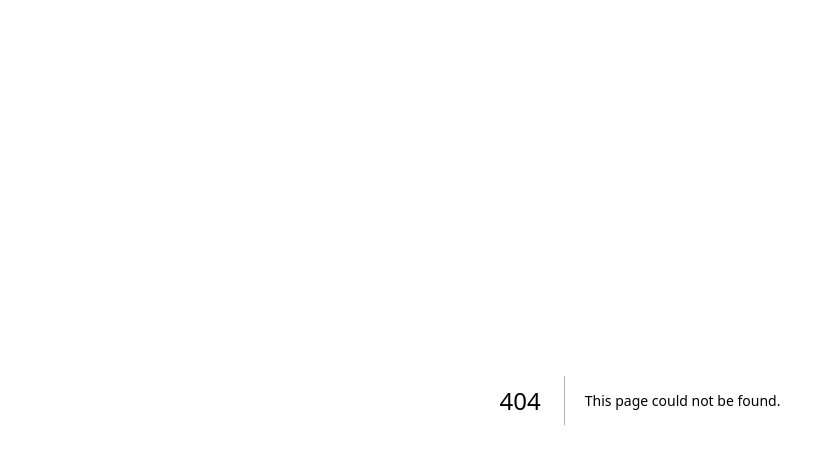
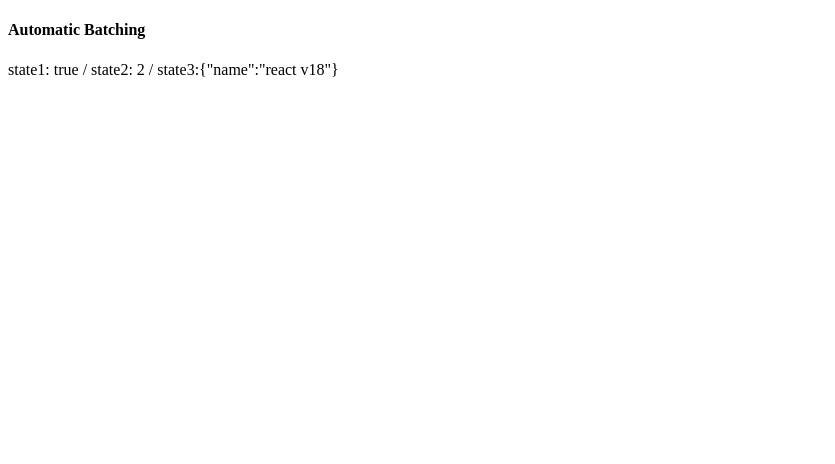
Before and after one commit to cra2ycoder/cra2ycoder-dev-labx, a Next.js app in the folder @reactjs/: page /v18 in a window 1280 px wide. Before the commit this address had no page. Shown: the top 464 px of the page, without its empty margins (0-835 px from the left). Built offline with nearby package versions, Linux system fonts and the light colour scheme.

Commit message:
Automatic Batching test example added

```diff
--- /dev/null
+++ b/@reactjs/pages/v18.tsx
@@ -0,0 +1,12 @@
+import React from 'react'
+import AutomaticBatching from '@/v18/AutomaticBatching'
+
+function v18() {
+  return (
+    <div>
+      <AutomaticBatching />
+    </div>
+  )
+}
+
+export default v18
--- /dev/null
+++ b/@reactjs/src/v18/AutomaticBatching.tsx
@@ -0,0 +1,58 @@
+import React, { useEffect, useState } from 'react'
+
+function AutomaticBatching() {
+  /**
+   * @here
+   * we are declaring multiple states here
+   *
+   * problem expected is:
+   * every state updated is re-renders multiple times
+   *
+   * below are the sample states
+   */
+  const [state1, setState1] = useState(false)
+  const [state2, setState2] = useState(1)
+  const [state3, setState3] = useState({ name: '' })
+
+  useEffect(() => {
+    setTimeout(() => {
+      /**
+       * solution is:
+       * React v18 comes with Automatic Batching feature as OOTB
+       * this prevents multiple rendering the component for every state change
+       *
+       * below 3 setState required to be rendered at one time
+       * so, re-rendering process will be initiated only after 3 states got updated
+       *
+       */
+      setState1(true) // react < v18: 1st time re-render, but > v18 it doesn't
+      console.log('1st state update initiated...!')
+
+      setState2(2) // react < v18: 2nd time re-render, but > v18 it doesn't
+      console.log('2nd state update initiated...!')
+
+      setState3({ name: 'react v18' }) // react < v18: 3rd time re-render, but > v18 it doesn't
+      console.log('3rd state update initiated...!')
+
+      /**
+       * @description
+       * to see the output, please check the console, where 1 rendering only will be done
+       * after all the state got updated
+       */
+      console.log('3 states updated!!!')
+    }, 300)
+  }, [])
+
+  return (
+    <>
+      <h4>Automatic Batching</h4>
+      <div>
+        <div>{console.log('rendering...!!!')}</div>
+        state1: {state1.toString()} / state2: {state2} / state3:
+        {JSON.stringify(state3)}
+      </div>
+    </>
+  )
+}
+
+export default AutomaticBatching
```
